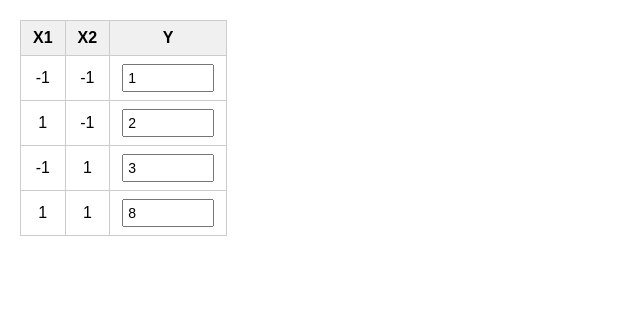
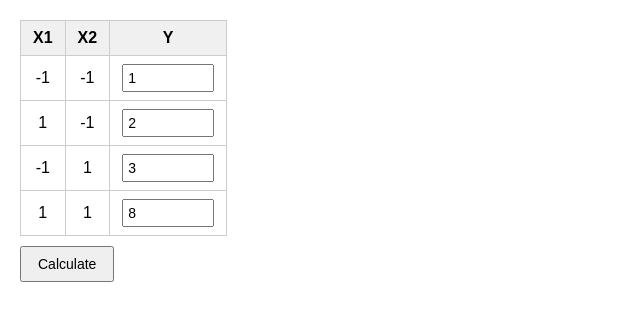
Before and after one commit to smnikitin/DOE_2x2_web, a plain HTML site: page index.html in a window 1280 px wide. Shown: the whole page, without its empty margins (0-640 px from the left). Drawn offline with Linux system fonts and the light colour scheme.

Commit message:
Update index.html

```diff
--- a/index.html
+++ b/index.html
@@ -12,11 +12,15 @@
       padding: 20px;
     }
 
-    .input-table {
+    .input-container {
       position: absolute;
       top: 20px;
       left: 20px;
+    }
+
+    .input-table {
       border-collapse: collapse;
+      margin-bottom: 10px;
     }
 
     .input-table td, .input-table th {
@@ -34,10 +38,17 @@
       font-size: 14px;
       padding: 4px;
     }
+
+    button {
+      font-size: 14px;
+      padding: 8px 16px;
+      cursor: pointer;
+    }
   </style>
 </head>
 <body>
 
+  <div class="input-container">
     <table class="input-table">
       <tr>
         <th>X1</th>
@@ -66,5 +77,8 @@
       </tr>
     </table>
 
+    <button id="calculateBtn">Calculate</button>
+  </div>
+
 </body>
 </html>
```
Lines whose indentation alone changed are shown as unchanged.
